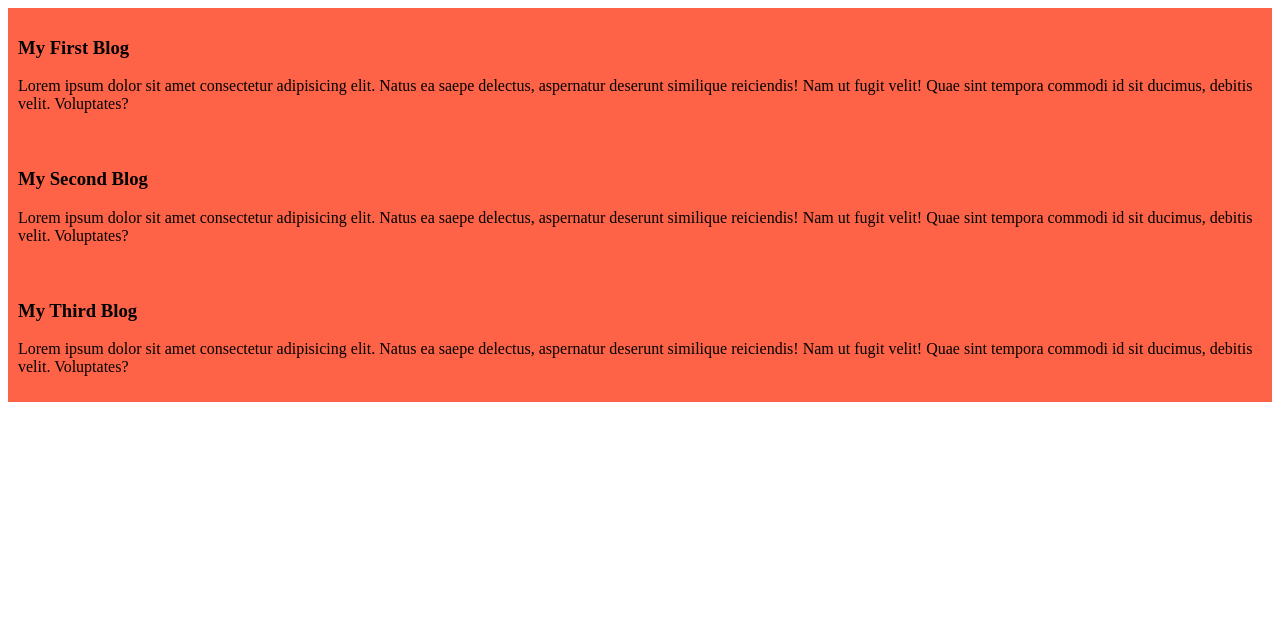
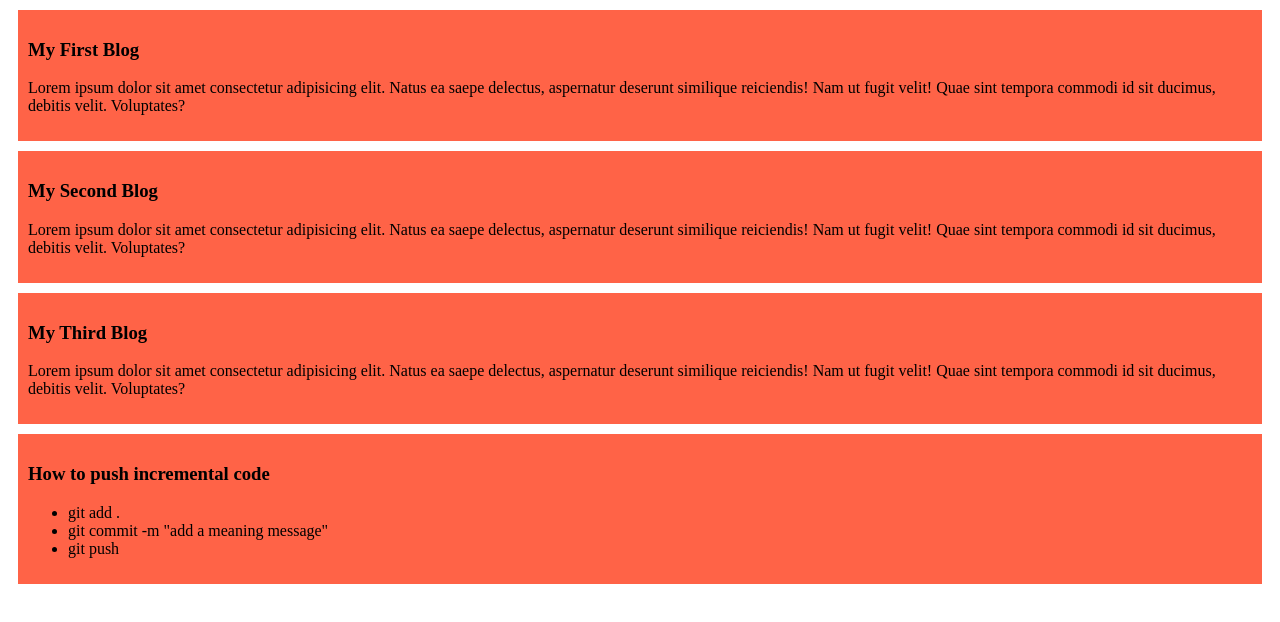
Before and after one commit to Anjuman-ara2828/my-simple-website, a plain HTML site: page index.html in a window 1280 px wide. Drawn offline with Linux system fonts and the light colour scheme.

Commit message:
added a list

```diff
--- a/index.html
+++ b/index.html
@@ -19,5 +19,13 @@
     <h3>My Third Blog</h3>
     <p>Lorem ipsum dolor sit amet consectetur adipisicing elit. Natus ea saepe delectus, aspernatur deserunt similique reiciendis! Nam ut fugit velit! Quae sint tempora commodi id sit ducimus, debitis velit. Voluptates?</p>
    </div>
+   <div>
+    <h3>How to push incremental code</h3>
+    <ul>
+        <li>git add .</li>
+        <li>git commit -m "add a meaning message"</li>
+        <li>git push</li>
+    </ul>
+   </div>
 </body>
 </html>
--- a/styles/blog.css
+++ b/styles/blog.css
@@ -1,4 +1,5 @@
 div{
     background-color: tomato;
     padding: 10px;
+    margin: 10px;
 }
```
